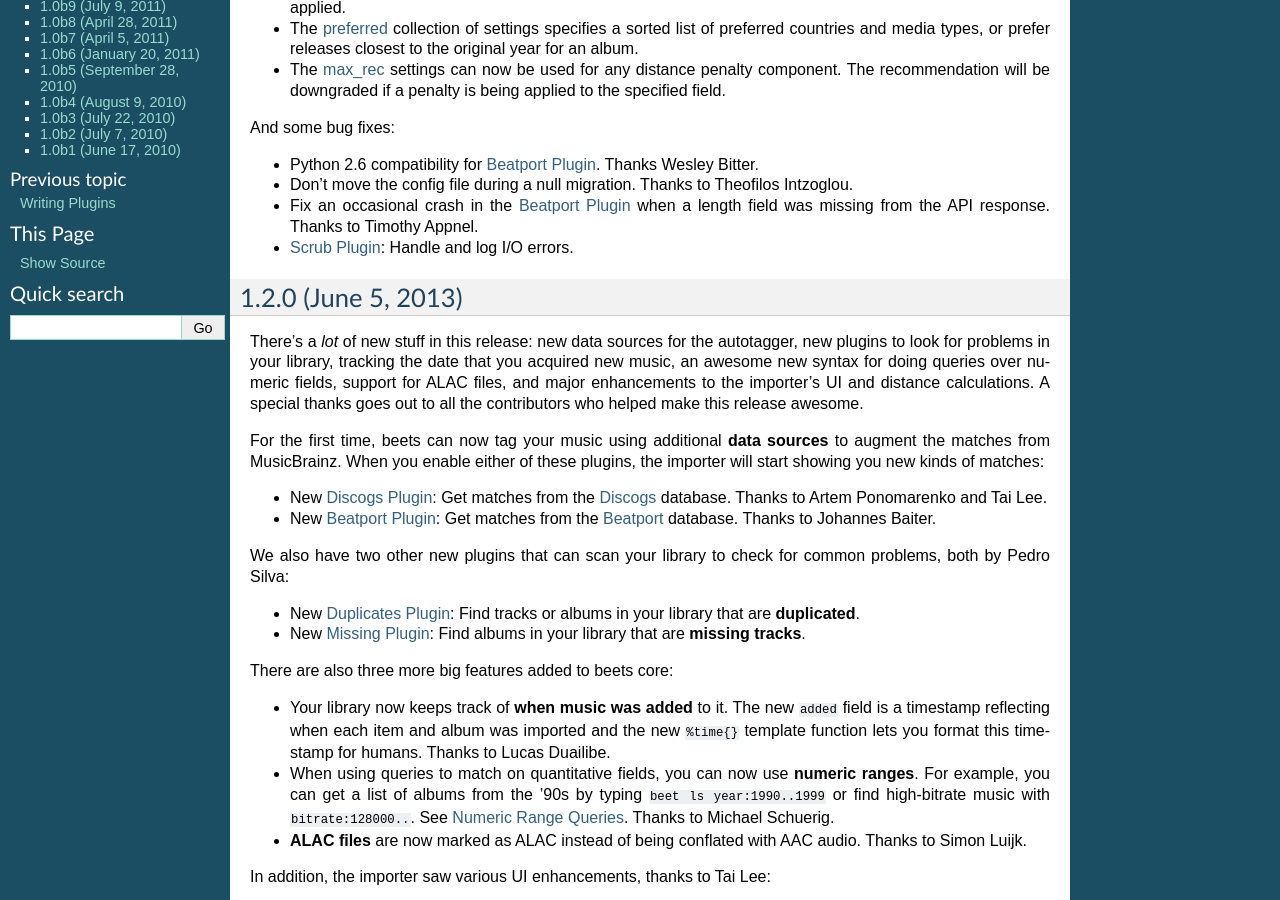
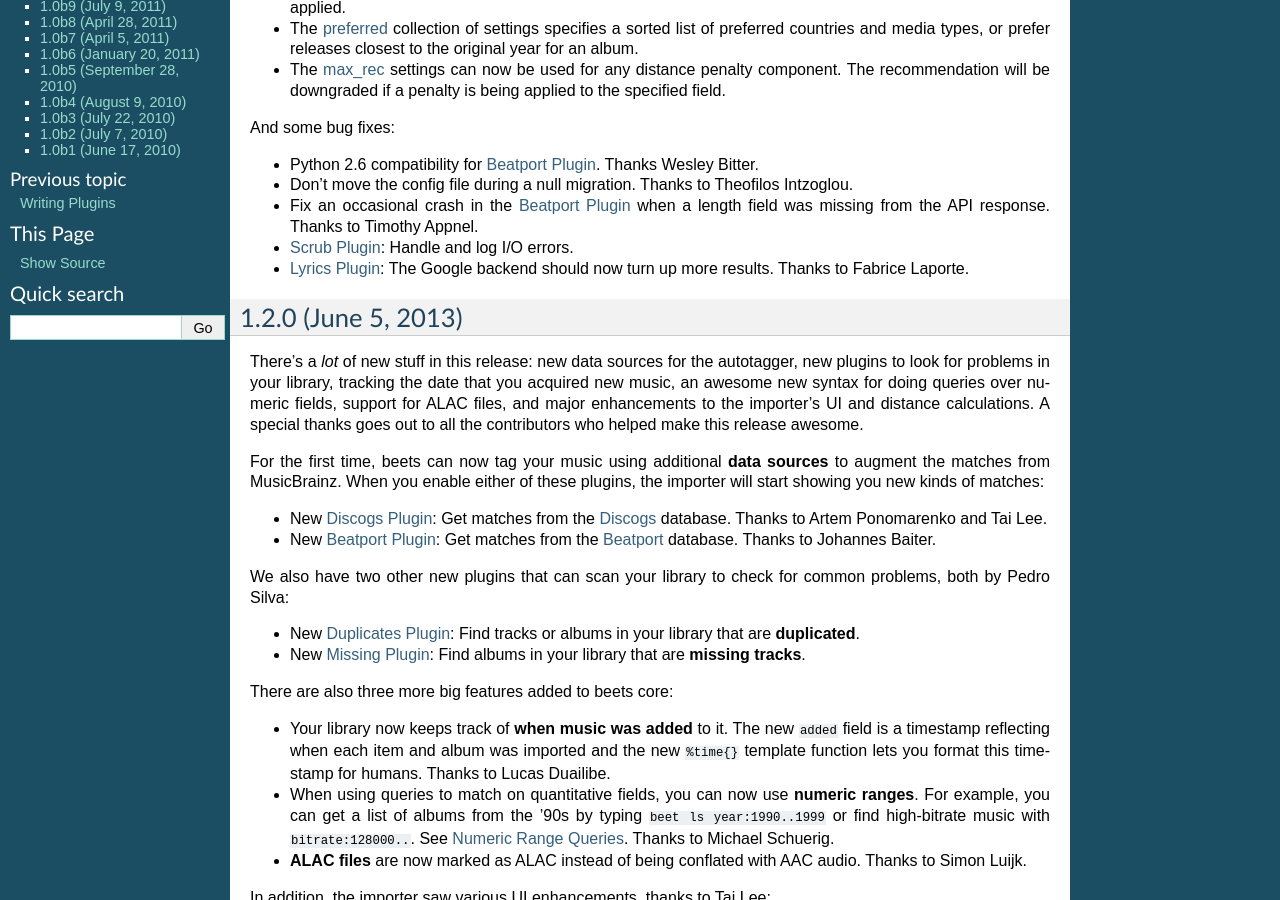
Before and after one commit to google-code-export/beets, a Sphinx documentation site: the page built from docs/changelog.rst, in a window 1280 px wide and 900 px high, scrolled down 428 px. Built offline with Sphinx 7.4.7, drawn with Linux system fonts in a browser that asks for light colours.

Commit message:
changelog for #325

```diff
--- a/docs/changelog.rst
+++ b/docs/changelog.rst
@@ -37,6 +37,8 @@
 * Fix an occasional crash in the :doc:`/plugins/beatport` when a length
   field was missing from the API response. Thanks to Timothy Appnel.
 * :doc:`/plugins/scrub`: Handle and log I/O errors.
+* :doc:`/plugins/lyrics`: The Google backend should now turn up more results.
+  Thanks to Fabrice Laporte.
 
 
 1.2.0 (June 5, 2013)
```
